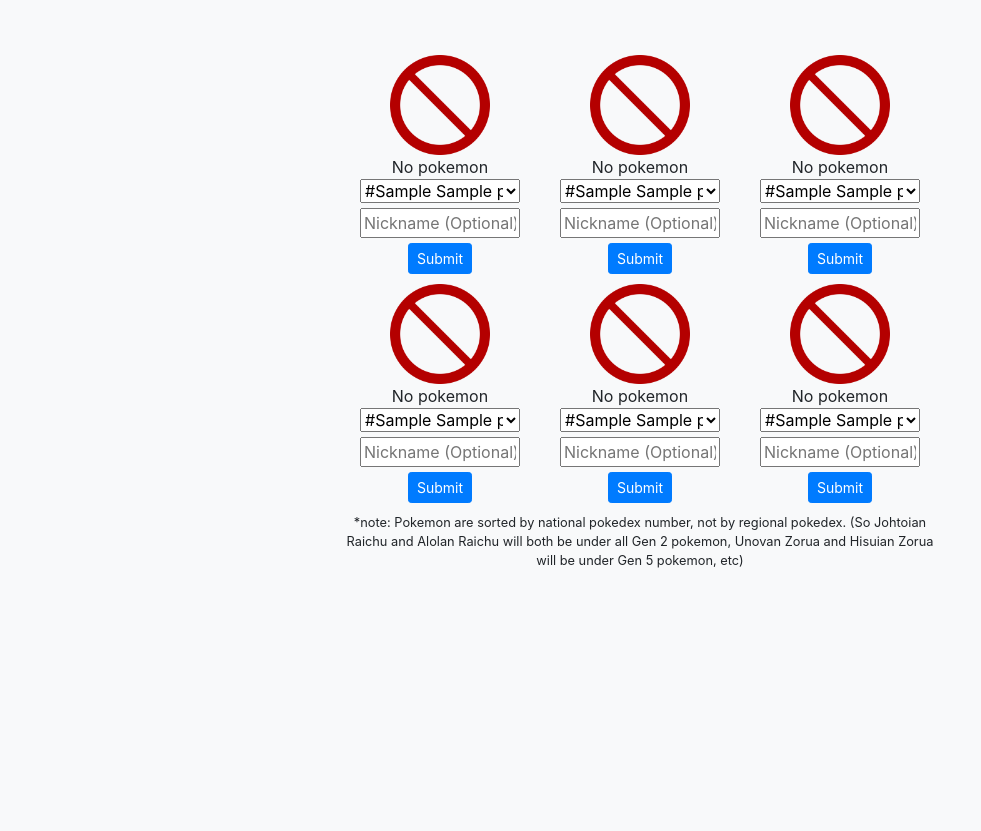
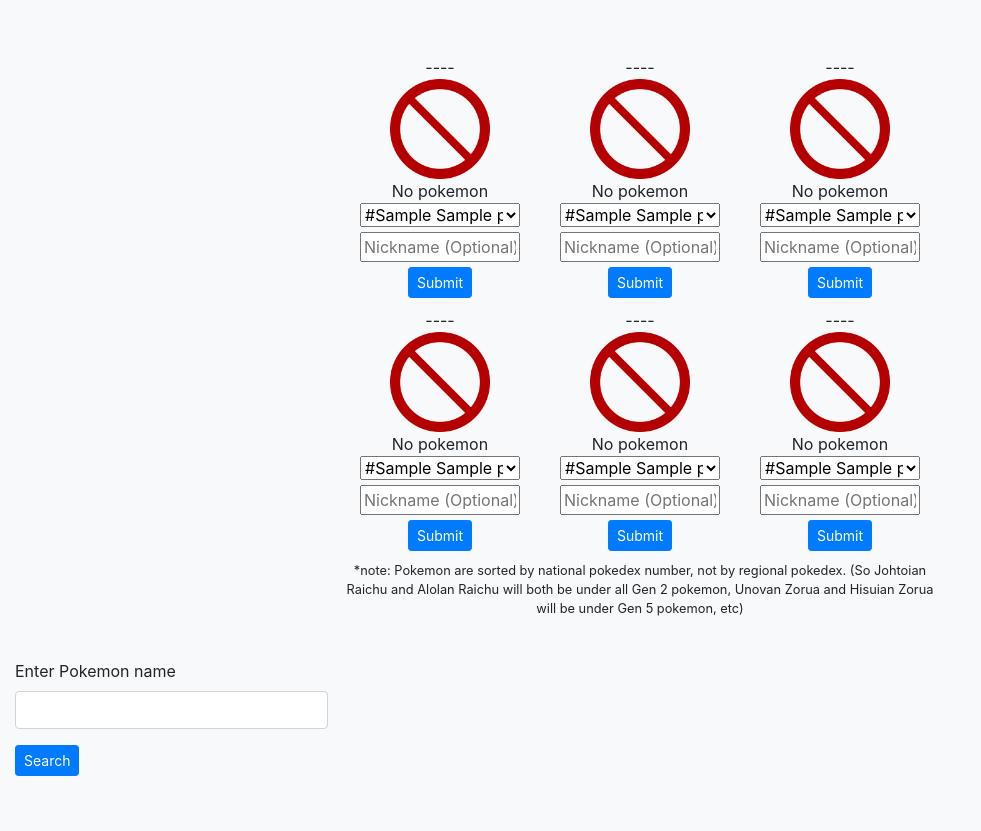
Before and after one commit to Midniluna/trainer-card-maker, a Flask app: page /new-card in a window 1280 px wide. Shown: the part 56-887 px from the top of the page, without its empty margins (0-981 px from the left). Before the commit the page ends 624 px from the top, so only its background shows below. Run offline with Flask 2, Linux system fonts and the light colour scheme; tables that the repository leaves empty hold one stand-in row (values such as "Sample post"); parts of the project's set-up code (start-up, migrations or seed data) failed here and were passed over; some libraries are stand-ins or nearby versions.

Commit message:
I'll put a proper commit shortly but I need to do this rn

```diff
--- a/app.py
+++ b/app.py
@@ -14,7 +14,7 @@ from IPython import embed
 
 # from forms import
 from models import db, connect_db, Pokemon, User, UserPkmn, Box, Card, CURR_GENNED_KEY
-from forms import SignupForm, LoginForm, GuessPokemon, PokemonSelectForm
+from forms import SignupForm, LoginForm, GuessPokemon, PokemonSelectForm, PokemonSearchForm
 
 CURR_USER_KEY = "curr_user"
 
@@ -158,14 +158,15 @@ def get_choices():
 def new_card():
     """Allow user (logged-in or anon) to create a basic card that will be saved to the localstorage"""
 
-    form = PokemonSelectForm()
+    selectform = PokemonSelectForm()
+    searchform = PokemonSearchForm()
 
     all_pokemon = Pokemon.query.order_by(asc(Pokemon.id)).all()
-    form.pokemon.choices = [(pokemon.url, f"#{pokemon.species_dexnum} {pokemon.variant_name.capitalize()}") for pokemon in all_pokemon]
+    selectform.pokemon.choices = [(pokemon.url, f"#{pokemon.species_dexnum} {pokemon.variant_name.capitalize()}") for pokemon in all_pokemon]
 
     loop = [num for num in range(1,7)]
 
-    return render_template('cards/local-card.html', form = form, loop = loop)
+    return render_template('cards/local-card.html', form = selectform, searchform = searchform, loop = loop)
 
 
 @app.route('/generate')
--- a/forms.py
+++ b/forms.py
@@ -34,12 +34,12 @@ class GuessPokemon(FlaskForm):
     """Form for guessing generated pokemon"""
     species = StringField("Who's that pokemon?", validators=[InputRequired(message="Please enter a valid pokemon")])
 
-# class EditCardForm(FlaskForm):
-#     """Form for editing user's trainer card"""
-
-
 class PokemonSelectForm(FlaskForm):
     """Form for selecting pokemon"""
 
     pokemon = SelectField('Select Pokemon', choices=[])
     nickname = StringField('Enter Nickname', render_kw={"placeholder" : "Nickname (Optional)"})
+
+class PokemonSearchForm(FlaskForm):
+    """Form to allow users to search for pokemon by name"""
+    search = StringField("Enter Pokemon name")
--- a/static/local-card.js
+++ b/static/local-card.js
@@ -5,18 +5,12 @@ $slot4 = $(".pokemon-container[data-slot-index='slot4']")
 $slot5 = $(".pokemon-container[data-slot-index='slot5']")
 $slot6 = $(".pokemon-container[data-slot-index='slot6']")
 
-// I could call to the SQL database, but I want to show that I'm able to do API calls as well. Perhaps less efficient? Can adjust to SQL calls later
-$(".pokemon-list-form").on("submit", async function (evt) {
-    evt.preventDefault();
-    $target = $(this).parent();
-    console.log($target);
+const SLOTLIST = ['slot1', 'slot2' ,'slot3', 'slot4', 'slot5', 'slot6']
 
-    localCard = undefined
-
-    if (window.localStorage.getItem('localCard') != null) {
-        localCard = JSON.parse(localStorage.getItem('localCard'));
-        // It works
-        console.log(`Slot 1 contents: ${localCard.slot1}`)
+function initiateLocalcard() {
+    // if localCard does not exist in localstorage, make it.
+    if (window.localStorage.getItem('localCard') !== null) {
+        return;
     } else {
         new_card = {
             slot1 : "",
@@ -26,22 +20,104 @@ $(".pokemon-list-form").on("submit", async function (evt) {
             slot5 : "",
             slot6 : "",
         }
-        localCard = localStorage.setItem('localCard', JSON.stringify(new_card));
+        window.localStorage.setItem('localCard', JSON.stringify(new_card));
+    };
+}
+
+initiateLocalcard();
+
+
+for (let i = 0; i < SLOTLIST.length; i++) {
+    // Iterate over pokemon stored in localCard and apply existing pokemon onto DOM
+
+    let slotKey = SLOTLIST[i]
+    let $targetDiv = $(`div[data-slot-index='${slotKey}']`)
+    let cardObj = JSON.parse(window.localStorage.getItem('localCard'))
+
+    if (cardObj[slotKey] !== "") {
+        let url = cardObj[slotKey]["url"]
+        let nickname = cardObj[slotKey]["nickname"]
+        let sprite = cardObj[slotKey]["sprite"]
+        let species = cardObj[slotKey]["species"]
+
+        if (nickname !== "") {
+            $targetDiv.find(".nickname").text(nickname)
+        }
+        else {
+            $targetDiv.find(".nickname").text("----")
+        }
+
+        $targetDiv.find("img").attr("src", sprite)
+        $targetDiv.find(".species").text(species)
+        $targetDiv.attr("data-pokemon-url", url)
+
+        // we also want to default the input values to match the provided pokemons' values
+        $targetDiv.find("select").val(url);
+        $targetDiv.find("#nickname").val(nickname);
     }
+    // If pokemon doesn't exist in given slot, ignore it
+}
 
-    // Making sure all values are returning as expected
-    slot = $target.attr("data-slot-index");
-    console.log(slot);
-    pkmnURL = $target.attr("data-pokemon-url");
-    console.log(pkmnURL);
-    value = $target.find("select").val();
-    console.log(value);
 
-    let response = await axios.get(value);
 
-    pokemon = response.data.name
-    sprite = response.data.sprites.front_default
-    console.log(pokemon)
-    console.log(sprite)
+// ------------------------------------------
+
+
+
+
+// I want the localstorage to look like this (url acts like an id):
+// { 'slot1' :
+    // { 'url' : 'https:pokeapi.co/api/v2/pokemon/id',
+    //   'sprite' : 'something.png',
+    //   'species' : 'species',
+    //   'nickname' : 'Nickname'
+    // } ,
+    // 'slot2' : etc
+// }
+
+// I could call to the SQL database, but I want to show that I'm able to do API calls as well. Perhaps less efficient? Can adjust to SQL calls later
+$(".pokemon-list-form").on("submit", async function (evt) {
+    evt.preventDefault();
+    const $TARGET = $(this).parent();
+    // console.log($TARGET);
+
+    let cardObj = JSON.parse(window.localStorage.getItem('localCard'))
+
+    let selection = $TARGET.find("select").val();
+
+    let response = await axios.get(selection);
+
+    let slot = $TARGET.attr("data-slot-index");
+    let nickname = $TARGET.find("#nickname").val();
+    let pokemon = response.data.name
+    let sprite = response.data.sprites.front_default
+
+    cardObj[slot] = {
+        "url" : selection,
+        "sprite" : sprite,
+        "species" : pokemon,
+        "nickname" : nickname
+    };
+
+    window.localStorage.setItem('localCard', JSON.stringify(cardObj));
+
+    $TARGET.find("img").attr("src", sprite)
+    $TARGET.find(".species").text(pokemon)
+    $TARGET.attr("data-pokemon-url", selection)
+
+    if (nickname !== "") {
+        $TARGET.find(".nickname").text(nickname)
+    }
+    else {
+        $TARGET.find(".nickname").text("----")
+    }
+})
+
+
+$(".pokemon-search-form").on("input", async function (evt) {
+    evt.preventDefault();
 
 })
+
+// Reminder to self; [x or None] in python is the same as
+//                   [x ? x : null] in js
--- a/static/user-card.js
+++ b/static/user-card.js
@@ -1,10 +1,4 @@
 const BASE_URL = 'http://localhost:5000'
-// let choices = []
-
-
-// function seedChoices() {
-
-// }
 
 
 // Used to submit user's attempt to catch a pokemon
--- a/templates/cards/local-card.html
+++ b/templates/cards/local-card.html
@@ -1,45 +1,24 @@
 {% extends 'base.html' %} {% block content %}
 <!-- This card viewer is for anonymous/not logged users -->
 <div class="card-container" style="text-align: center; width: 600px;">
-	<!-- IF card slot data is in localstorage, enter it here. -->
-	<!-- {% if slotted %}
-	{% for slot in slotted %} {% if slotted.get(slot) %}
-	<div class="pokemon-container">
-		{% if slotted.get(slot).nickname %}
-		<span style="display: block" class="nickname">{{slotted.get(slot).nickname}}</span>
-		{% endif %}
-		<img src="{{slotted.get(slot).sprite}}" alt="" class="pokemon-image" />
-		<span style="display: block"
-		>{{slotted.get(slot).pokemon.species.capitalize()}}</span
-		>
-	</div>
-	{% else %}
-	<div class="pokemon-container">
-		<span class="nickname">(nickname)</span>
+	{% for num in loop %}
+	<div class="pokemon-container" style="text-align: center; margin: 0px; padding-bottom: 10px; max-width: 200px;" data-slot-index="slot{{num}}" data-pokemon-url="">
+		<span class="nickname" style="display: block;">----</span>
 		<img
 		src="{{url_for('static', filename='images/no-symbol.png')}}"
 		alt=""
 		class="pokemon-image"
 		/>
-		<span style="display: block">No pokemon</span>
-	</div>
-	{% endif %} {% endfor %} -->
-	<!-- HOWEVER if there is NO data in the localstorage, simply show an empty card -->
-	<!-- {% else %} -->
-	{% for num in loop %}
-	<div class="pokemon-container" style="text-align: center; margin: 0px; padding-bottom: 10px; max-width: 200px;" data-slot-index="slot{{num}}" data-pokemon-url="">
-		<span class="nickname" style="display: block;"></span>
-		<img
-		src="{{url_for('static', filename='images/no-symbol.png')}}"
-		alt=""
-		class="pokemon-image"
-		/>
-		<span style="display: block">No pokemon</span>
+		<span style="display: block" class="species">No pokemon</span>
 		{% include '/cards/pokemon-list-form.html' %}
 	</div>
 	{% endfor %}
-	<!-- {% endif %} -->
 	<small>*note: Pokemon are sorted by national pokedex number, not by regional pokedex. (So Johtoian Raichu and Alolan Raichu will both be under all Gen 2 pokemon, Unovan Zorua and Hisuian Zorua will be under Gen 5 pokemon, etc)</small>
+</div>
+
+<div class="user-pokemon-container">
+<div style="width: 25%;">{% include '/cards/search-pkmn-form.html' %}</div>
+<div class="search-results"></div>
 </div>
 {% endblock %}
 
--- /dev/null
+++ b/templates/cards/search-pkmn-form.html
@@ -0,0 +1,10 @@
+<form action="#" class="pokemon-search-form" style="max-width: 100%;">
+    {{ searchform.hidden_tag() }} {% for field in searchform if field.widget.input_type !=
+    'hidden' %}
+    <p>
+        {{field.label}} {{field(class="form-control")}}  {% for error in field.errors
+        %} {{error}} {% endfor %}
+    </p>
+    {% endfor %}
+    <button type="submit" class="btn btn-sm btn-primary">Search</button>
+</form>
```
